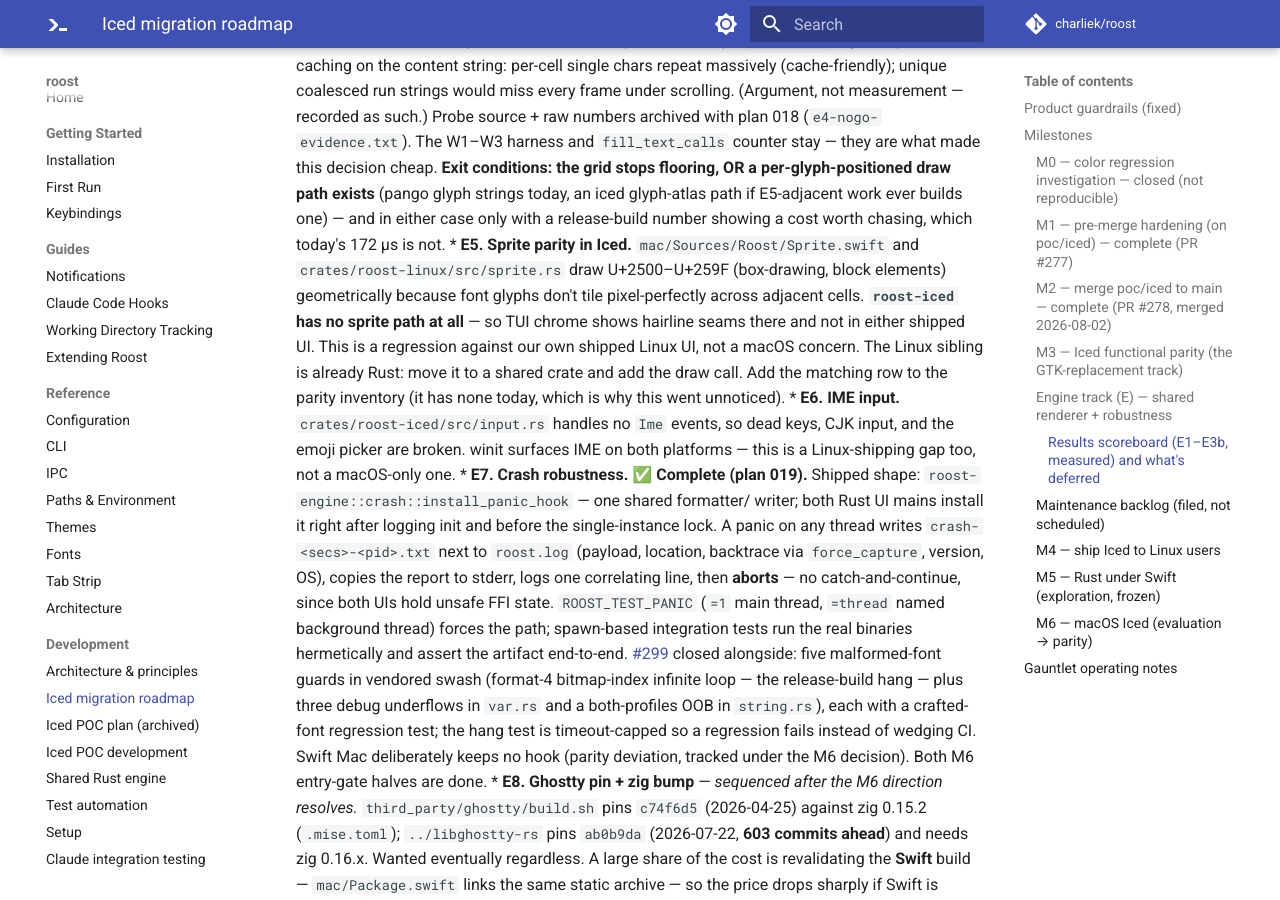
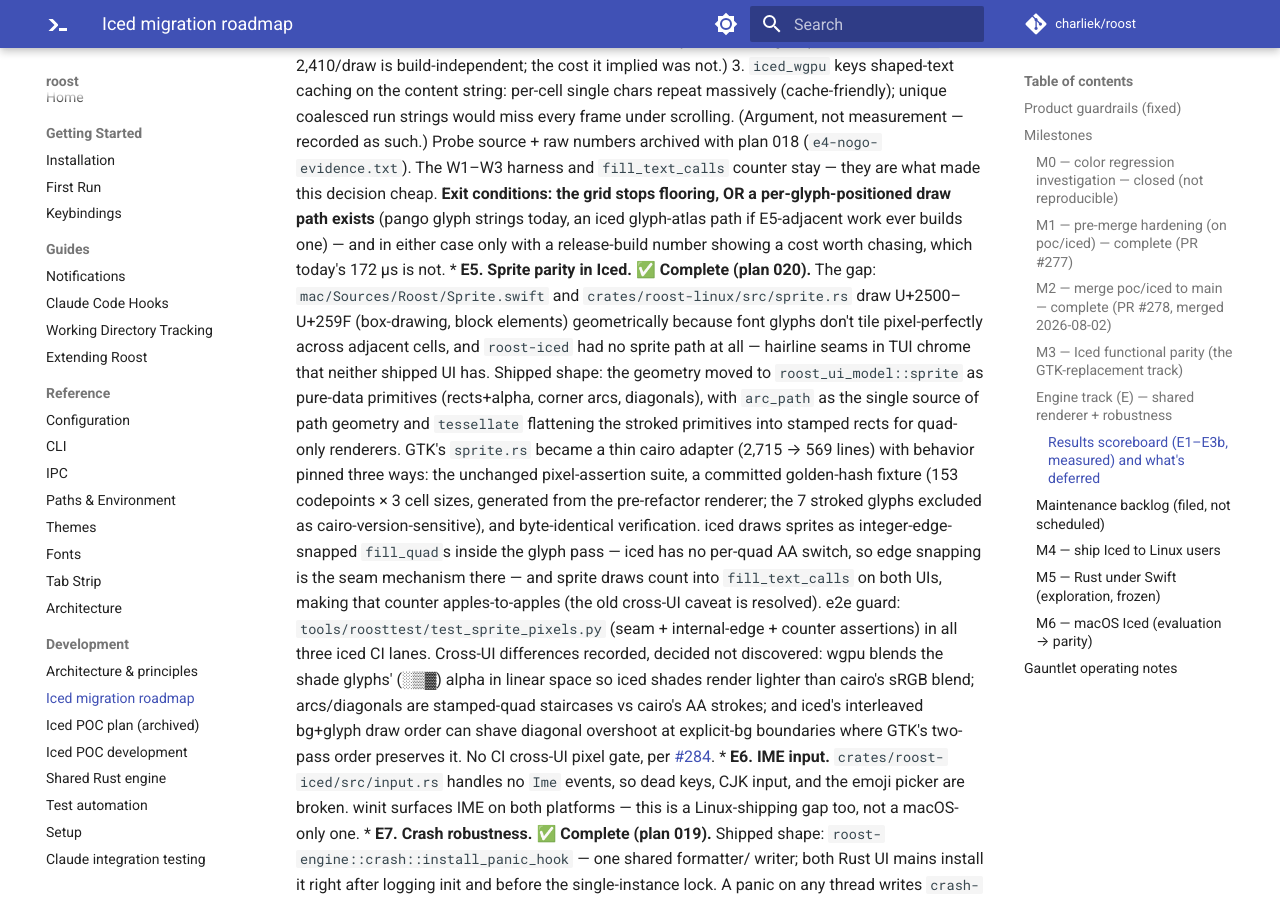
Before and after one commit to charliek/roost, an MkDocs documentation site: the page built from docs/development/iced-migration-roadmap.md, in a window 1280 px wide and 900 px high, scrolled down 8998 px. Built offline with MkDocs 1.6.1 and Material for MkDocs 9.7.7, drawn with Linux system fonts in a browser that asks for light colours; comment, search, counter and statistics services are not loaded; some of the changed text lies outside the part shown.

Commit message:
docs: mark E5 complete with the shipped shape; close the sprite parity row
Plan 020 C5. Roadmap E5 entry rewritten as complete (shared
roost_ui_model::sprite geometry, GTK thin adapter with three-way
behavior pinning, iced integer-edge-snapped quads, counter now
apples-to-apples, recorded cross-UI divergences); scoreboard's
not-perf line extended; M4 audit expected-set paragraph updated (the
sprite row closed within the same track); M6 entry gate now leaves
release-profile CI + the inventory audit as the remaining gates.
Parity-inventory box-drawing row P1 -> closed with the committed e2e
guards and golden fixture as acceptance evidence.

Review: docs-only commit; table pipe counts and reference links
verified.

Co-Authored-By: Claude Fable 5 <noreply@anthropic.com>
Claude-Session: https://claude.ai/code/session_01SgxiEBQTqgNjPswKqcs12d

```diff
--- a/docs/development/iced-migration-roadmap.md
+++ b/docs/development/iced-migration-roadmap.md
@@ -279,7 +279,8 @@ scoreboard. All numbers are release builds; workloads are E1's W1–W3.
 | E4 run coalescing | — | — | — | **NO-GO**: release draw cost was already 172 µs/frame; floored-grid drift up to +50 px @ 60 cols |
 
 Not perf but shipped in the same track: E7 crash robustness (panic
-hooks + crash files in both Rust UIs; #299's malformed-font guards).
+hooks + crash files in both Rust UIs; #299's malformed-font guards) and
+E5 sprite parity in iced (shared `roost_ui_model::sprite` geometry).
 
 **Consider-later items are tracked in [#309]** (renderer-performance
 deferred considerations): the GTK *draw* phase (15–25 ms/frame Xvfb,
@@ -432,15 +433,33 @@ from there rather than re-deriving.
   E5-adjacent work ever builds one) — and in either case only with a
   release-build number showing a cost worth chasing, which today's
   172 µs is not.
-* **E5. Sprite parity in Iced.** `mac/Sources/Roost/Sprite.swift` and
-  `crates/roost-linux/src/sprite.rs` draw U+2500–U+259F (box-drawing,
-  block elements) geometrically because font glyphs don't tile
-  pixel-perfectly across adjacent cells. **`roost-iced` has no sprite
-  path at all** — so TUI chrome shows hairline seams there and not in
-  either shipped UI. This is a regression against our own shipped Linux
-  UI, not a macOS concern. The Linux sibling is already Rust: move it to
-  a shared crate and add the draw call. Add the matching row to the
-  parity inventory (it has none today, which is why this went unnoticed).
+* **E5. Sprite parity in Iced.** ✅ **Complete (plan 020).** The gap:
+  `mac/Sources/Roost/Sprite.swift` and `crates/roost-linux/src/sprite.rs`
+  draw U+2500–U+259F (box-drawing, block elements) geometrically because
+  font glyphs don't tile pixel-perfectly across adjacent cells, and
+  `roost-iced` had no sprite path at all — hairline seams in TUI chrome
+  that neither shipped UI has. Shipped shape: the geometry moved to
+  `roost_ui_model::sprite` as pure-data primitives (rects+alpha, corner
+  arcs, diagonals), with `arc_path` as the single source of path geometry
+  and `tessellate` flattening the stroked primitives into stamped rects
+  for quad-only renderers. GTK's `sprite.rs` became a thin cairo adapter
+  (2,715 → 569 lines) with behavior pinned three ways: the unchanged
+  pixel-assertion suite, a committed golden-hash fixture (153 codepoints
+  × 3 cell sizes, generated from the pre-refactor renderer; the 7 stroked
+  glyphs excluded as cairo-version-sensitive), and byte-identical
+  verification. iced draws sprites as integer-edge-snapped `fill_quad`s
+  inside the glyph pass — iced has no per-quad AA switch, so edge
+  snapping is the seam mechanism there — and sprite draws count into
+  `fill_text_calls` on both UIs, making that counter apples-to-apples
+  (the old cross-UI caveat is resolved). e2e guard:
+  `tools/roosttest/test_sprite_pixels.py` (seam + internal-edge + counter
+  assertions) in all three iced CI lanes. Cross-UI differences recorded,
+  decided not discovered: wgpu blends the shade glyphs' (░▒▓) alpha in
+  linear space so iced shades render lighter than cairo's sRGB blend;
+  arcs/diagonals are stamped-quad staircases vs cairo's AA strokes; and
+  iced's interleaved bg+glyph draw order can shave diagonal overshoot at
+  explicit-bg boundaries where GTK's two-pass order preserves it. No CI
+  cross-UI pixel gate, per [#284].
 * **E6. IME input.** `crates/roost-iced/src/input.rs` handles no `Ime`
   events, so dead keys, CJK input, and the emoji picker are broken.
   winit surfaces IME on both platforms — this is a Linux-shipping gap
@@ -546,7 +565,8 @@ and decide [#284] (visual-parity CI gate: required for M4 or waived).
 After plan 015, the open P1 set is expected to be exactly the 3e polish
 scope plus the upstream-blocked drops row ([#302]) — the audit confirms
 that expectation rather than assuming it. Amended 2026-08-06: add the new
-box-drawing/sprite row (engine-track slice E5) to that expected set. It is
+box-drawing/sprite row (engine-track slice E5) to that expected set —
+then closed by plan 020 the same track, so it drops back out. It is
 a genuine P1 gap against *both* references, and the fact that it went
 unnoticed until a Ghostty-comparison pass — because the inventory had no
 row for it — is exactly the drift the audit exists to catch. Treat
@@ -600,7 +620,8 @@ macOS side-by-side evaluation" note. Two standing consequences:
    from M5 (Iced replaces Swift vs. Rust under Swift); keep them separate
    so the frozen thing stays frozen.
 
-**Entry gate:** E5 and E7 complete; release-profile CI coverage for Iced;
+**Entry gate:** E5 (plan 020) and E7 (plan 019) are both complete;
+remaining: release-profile CI coverage for Iced, and the
 parity-inventory audit clean. Note the reference bar here is the **Swift
 app**, which is consistently stricter than M4's GTK bar — the inventory
 tracks both, and M6 is the superset.
```
Also changed, not shown: docs/development/iced-parity-inventory.md (+1 -1 lines).
